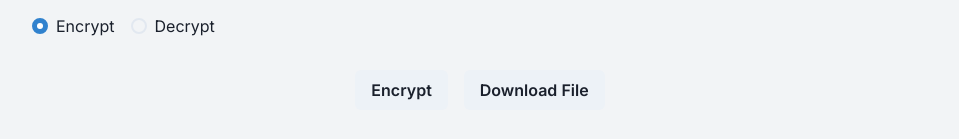
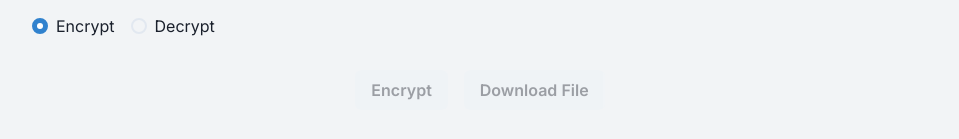
Before and after one commit to cathlauretta/II4031-Tubes-01, a Next.js app: page / in a window 1280 px wide. Shown: the part 505-644 px from the top of the page, without its empty margins (160-1119 px from the left). Built offline with nearby package versions, Linux system fonts and the light colour scheme.

Commit message:
Disabling Button if the inputs aren't complete yet

```diff
--- a/src/app/page.tsx
+++ b/src/app/page.tsx
@@ -34,7 +34,7 @@ export default function Home() {
   const [algo, setAlgo] = useState<string>("");
   const [inputType, setInputType] = useState<string>("text");
   const [inputText, setInputText] = useState<string>("");
-  const [key, setKey] = useState("");
+  const [key, setKey] = useState<string>("");
   const [mKey, setMKey] = useState<number>(0);
   const [bKey, setBKey] = useState<number>(0);
   const [resultText, setResultText] = useState<String>("");
@@ -51,6 +51,8 @@ export default function Home() {
 
   const handleInputChange = (e: React.ChangeEvent<HTMLTextAreaElement>) => {
     setInputText(e.target.value);
+    if (inputText == "") {
+    }
   };
 
   useEffect(() => {
@@ -109,7 +111,7 @@ export default function Home() {
     } else if (algo == "Affine Cipher") {
       setResultText(encAffine(mKey, inputText, bKey));
     } else {
-      setResultText("ERROR INPUT");
+      setResultText("ERROR: Choose A Cipher Algorithm");
     }
   };
 
@@ -164,13 +166,17 @@ export default function Home() {
               bgColor={DEFAULT_BG_COLOR}
               height={"100px"}
               resize={"none"}
-              onChange={(e) => handleInputChange(e)}
+              onChange={(e) => {
+                handleInputChange(e);
+              }}
             />
           </Flex>
         ) : (
           <Flex flexDir={"column"}>
             <FormLabel>Upload File</FormLabel>
             <Input
+              h="12"
+              pt="2"
               type="file"
               bgColor={DEFAULT_BG_COLOR}
               onChange={(e) => {
@@ -243,11 +249,21 @@ export default function Home() {
       </Flex>
       <ButtonGroup spacing={4}>
         {value === "encrypt" ? (
-          <Button onClick={(e) => handleEncrypt()}>Encrypt</Button>
+          <Button
+            isDisabled={!key || !algo || !inputText}
+            onClick={(e) => handleEncrypt()}>
+            Encrypt
+          </Button>
         ) : (
-          <Button onClick={(e) => handleDecrypt()}>Decrypt</Button>
+          <Button
+            isDisabled={!key || !algo || !inputText}
+            onClick={(e) => handleDecrypt()}>
+            Decrypt
+          </Button>
         )}
-        <Button onClick={saveToBinaryFile}>Download File</Button>
+        <Button isDisabled={!resultText} onClick={saveToBinaryFile}>
+          Download File
+        </Button>
       </ButtonGroup>
 
       {resultText !== "" ? (
--- a/src/utils/product.tsx
+++ b/src/utils/product.tsx
@@ -1,4 +1,3 @@
-import React from 'react'
 import { loopKey, sanitizeKey } from './vigenere'
 
 const BASE_ORD = 65;
```
